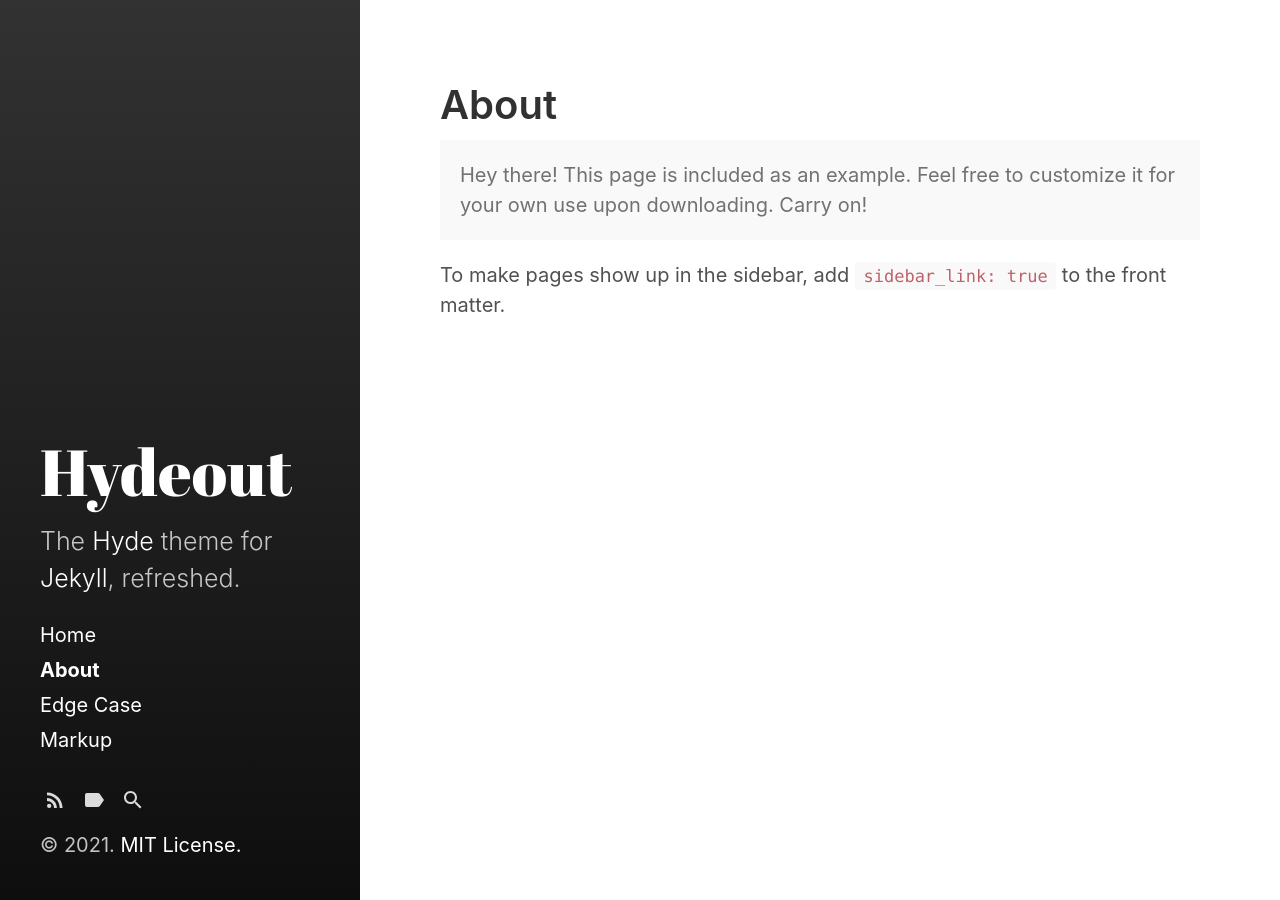
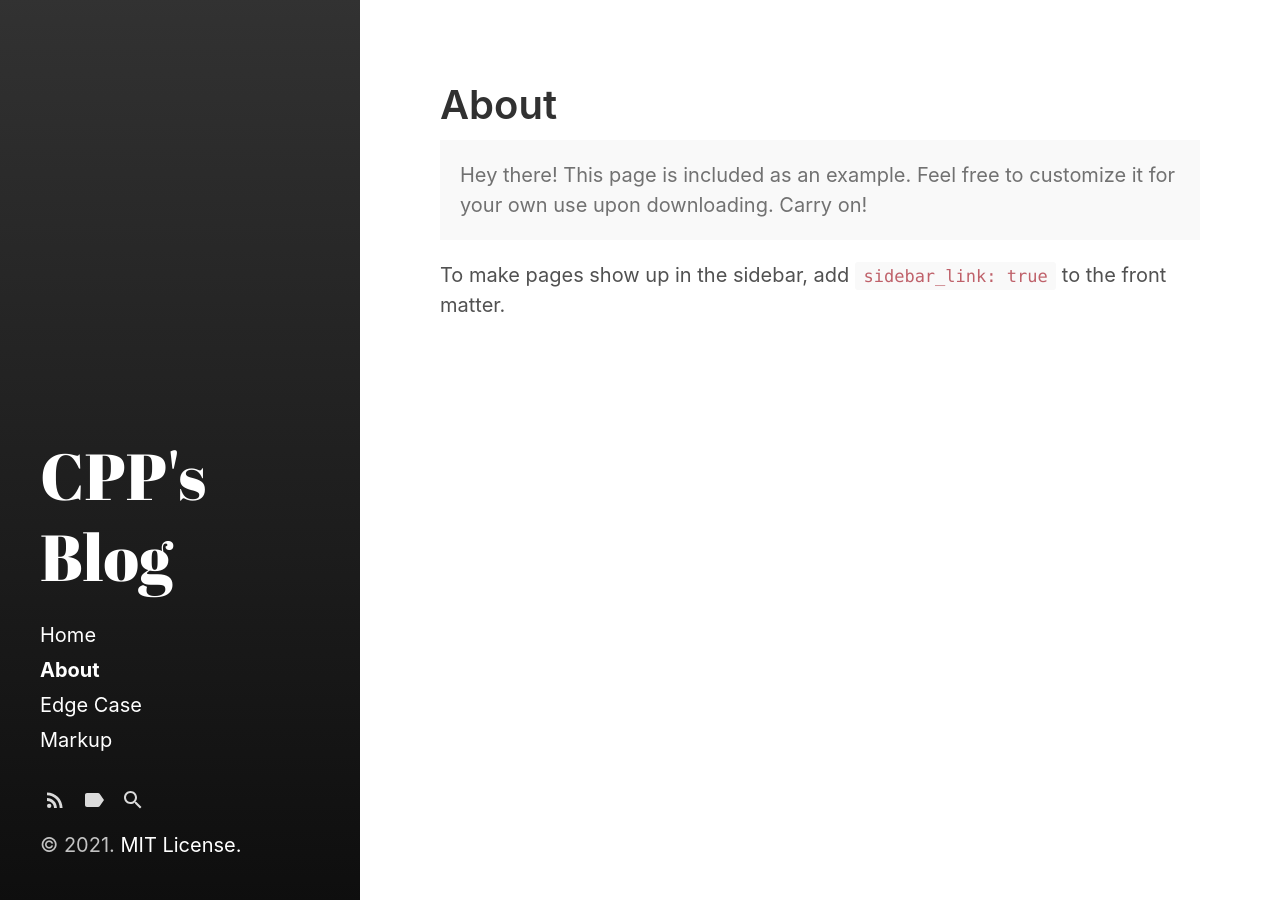
Before and after one commit to ppchen2/ppchen2.github.io, a Jekyll site: the page built from about.md, in a window 1280 px wide. Built offline with Jekyll 4.4.1, drawn with Linux system fonts in a browser that asks for light colours.

Commit message:
change home page.

```diff
--- a/_config.yml
+++ b/_config.yml
@@ -3,9 +3,9 @@
 highlighter:      rouge
 
 # Setup
-title:            Hydeout
+title:            CPP's Blog
 tagline:          'A Jekyll theme'
-description:      'The <a href="http://hyde.getpoole.com" target="_blank">Hyde</a> theme for <a href="http://jekyllrb.com" target="_blank">Jekyll</a>, refreshed.'
+description:      ''
 url:              www.ppchen.github.io
 baseurl:          'www.ppchen.github.io'
                   # the optional subpath of your site, e.g. "/blog"
```
